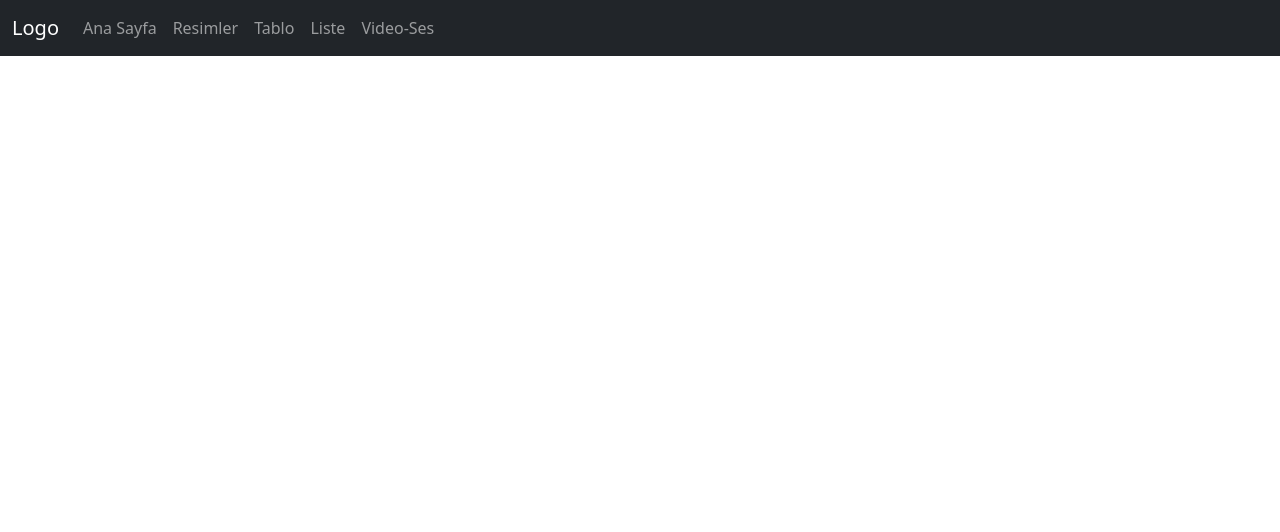
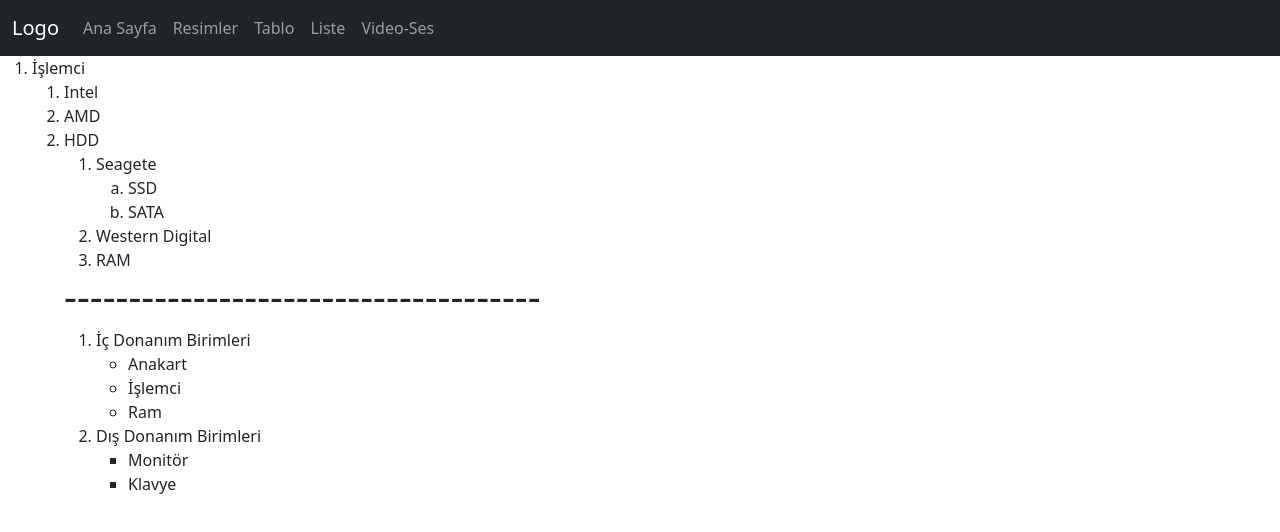
Before and after one commit to n343372e-svg/sot, a plain HTML site: page liste.html in a window 1280 px wide. Drawn offline with Linux system fonts and the light colour scheme.

Commit message:
Add files via upload

```diff
--- a/liste.html
+++ b/liste.html
@@ -42,6 +42,44 @@
           </div>
         </div>
       </nav>
+      <ol start="1">
+        <li> İşlemci </li>
+        <ol start="1">
+            <li> Intel </li>
+            <li> AMD </li>
+        </ol>
+        <ol start="2">
+        <li> HDD </li>
+        <ol start="1">
+            <li> Seagete </li>
+            <ol type="a">
+                <li> SSD </li>
+                <li> SATA </li>
+        </ol>
+        <li> Western Digital </li>
+        </ol>
+        <ol start="3">
+            <li> RAM </li>
+        </ol>
 
+        <h1> ------------------------------------- </h1>
+
+        <ol start="A">
+            <li> İç Donanım Birimleri </li>
+        <ul type="circle">
+            <li> Anakart </li>
+            <li> İşlemci </li>
+            <li> Ram </li>
+        </ul>
+
+        <li> Dış Donanım Birimleri </li>
+        <ul type="square">
+            <li> Monitör </li>
+            <li> Klavye </li>
+        </ul>
+
+
+
+         </ol>
 </body>
 </html>
```
